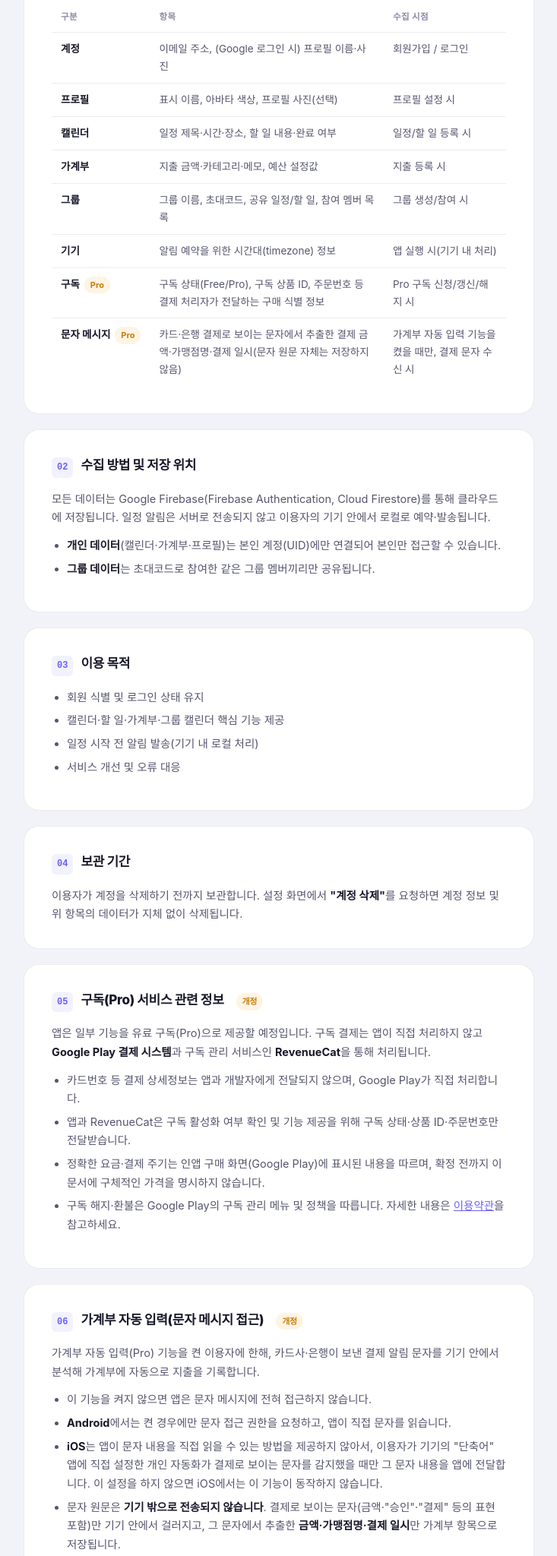
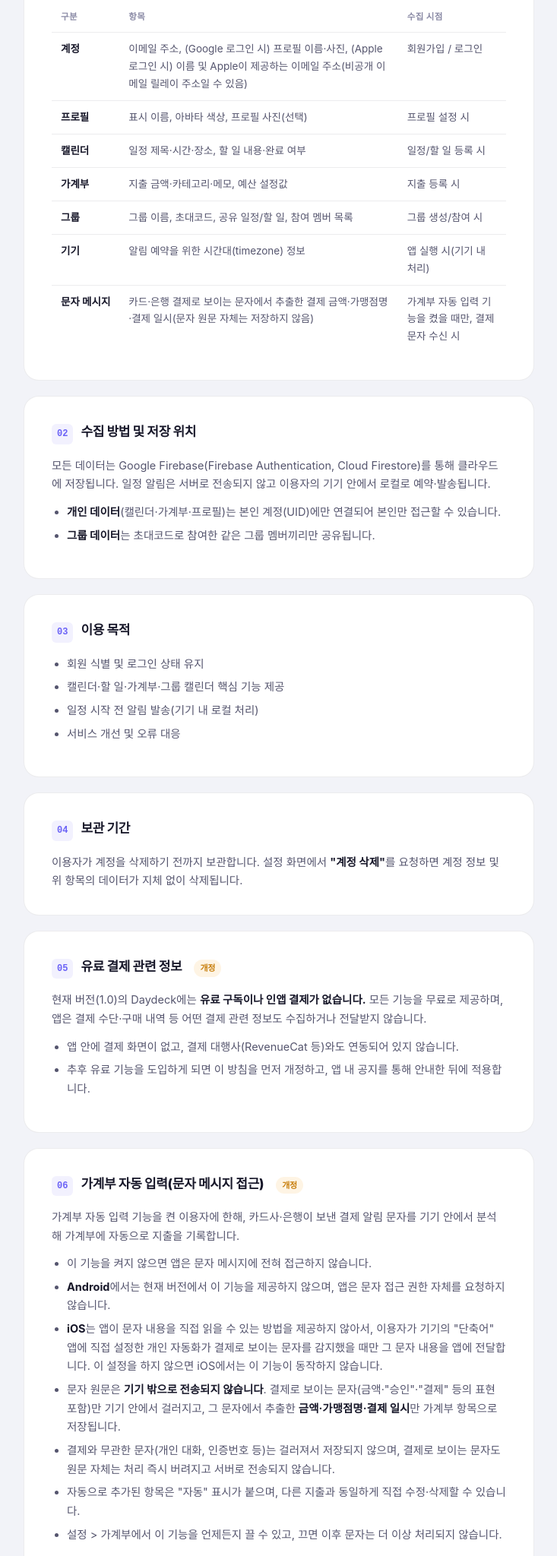
Before and after one commit to junnuu9-wq/daydeck-legal, a plain HTML site: page privacy_policy.html in a window 1280 px wide. Shown: the part 486-2534 px from the top of the page at 76% size, without its empty margins (273-1006 px from the left). Drawn offline with Linux system fonts and the light colour scheme.

Commit message:
docs: 현재 버전에 없는 유료 구독 조항 삭제, Apple 로그인 항목 추가
v1.0은 인앱 결제가 없는데 방침·약관에는 자동 갱신 구독과 환불 정책이
상세히 적혀 있었다. 그것도 iOS 앱 심사에 제출하는 문서에서 결제를
전부 Google Play 기준으로 설명하고 있어, 심사자가 URL을 열어봤을 때
앱 실제 동작과 문서가 어긋나는 상태였다.

- 개인정보처리방침: 수집 항목의 "구독" 행과 수탁업체의 Google Play
  결제·RevenueCat 삭제. 대신 실제로 쓰고 있으면서 누락돼 있던
  Apple 로그인을 추가하고, Apple 비공개 이메일 릴레이 가능성을 명시.
- 이용약관: 유료 구독 장을 "현재 버전은 전부 무료"로 교체하되,
  향후 유료화 시 사전 고지한다는 약속은 남겨둠.

문자 자동 입력 조항은 유지했다. iOS 단축어 방식은 v1.0에도 실제로
동작하는 기능이라 지우면 오히려 방침이 부정확해진다. 다만 안드로이드는
RECEIVE_SMS 권한을 뺐으므로 "현재 미제공"으로 정정.

```diff
--- a/privacy_policy.html
+++ b/privacy_policy.html
@@ -242,14 +242,13 @@
     <h2><span class="num">01</span> 수집하는 개인정보 항목</h2>
     <table>
       <tr><th>구분</th><th>항목</th><th>수집 시점</th></tr>
-      <tr><td class="k">계정</td><td>이메일 주소, (Google 로그인 시) 프로필 이름·사진</td><td>회원가입 / 로그인</td></tr>
+      <tr><td class="k">계정</td><td>이메일 주소, (Google 로그인 시) 프로필 이름·사진, (Apple 로그인 시) 이름 및 Apple이 제공하는 이메일 주소(비공개 이메일 릴레이 주소일 수 있음)</td><td>회원가입 / 로그인</td></tr>
       <tr><td class="k">프로필</td><td>표시 이름, 아바타 색상, 프로필 사진(선택)</td><td>프로필 설정 시</td></tr>
       <tr><td class="k">캘린더</td><td>일정 제목·시간·장소, 할 일 내용·완료 여부</td><td>일정/할 일 등록 시</td></tr>
       <tr><td class="k">가계부</td><td>지출 금액·카테고리·메모, 예산 설정값</td><td>지출 등록 시</td></tr>
       <tr><td class="k">그룹</td><td>그룹 이름, 초대코드, 공유 일정/할 일, 참여 멤버 목록</td><td>그룹 생성/참여 시</td></tr>
       <tr><td class="k">기기</td><td>알림 예약을 위한 시간대(timezone) 정보</td><td>앱 실행 시(기기 내 처리)</td></tr>
-      <tr><td class="k">구독<span class="tag">Pro</span></td><td>구독 상태(Free/Pro), 구독 상품 ID, 주문번호 등 결제 처리자가 전달하는 구매 식별 정보</td><td>Pro 구독 신청/갱신/해지 시</td></tr>
-      <tr><td class="k">문자 메시지<span class="tag">Pro</span></td><td>카드·은행 결제로 보이는 문자에서 추출한 결제 금액·가맹점명·결제 일시(문자 원문 자체는 저장하지 않음)</td><td>가계부 자동 입력 기능을 켰을 때만, 결제 문자 수신 시</td></tr>
+      <tr><td class="k">문자 메시지</td><td>카드·은행 결제로 보이는 문자에서 추출한 결제 금액·가맹점명·결제 일시(문자 원문 자체는 저장하지 않음)</td><td>가계부 자동 입력 기능을 켰을 때만, 결제 문자 수신 시</td></tr>
     </table>
   </div>
 
@@ -278,22 +277,20 @@
   </div>
 
   <div class="card">
-    <h2><span class="num">05</span> 구독(Pro) 서비스 관련 정보<span class="tag">개정</span></h2>
-    <p>앱은 일부 기능을 유료 구독(Pro)으로 제공할 예정입니다. 구독 결제는 앱이 직접 처리하지 않고 <b style="color:var(--text)">Google Play 결제 시스템</b>과 구독 관리 서비스인 <b style="color:var(--text)">RevenueCat</b>을 통해 처리됩니다.</p>
+    <h2><span class="num">05</span> 유료 결제 관련 정보<span class="tag">개정</span></h2>
+    <p>현재 버전(1.0)의 Daydeck에는 <b style="color:var(--text)">유료 구독이나 인앱 결제가 없습니다.</b> 모든 기능을 무료로 제공하며, 앱은 결제 수단·구매 내역 등 어떤 결제 관련 정보도 수집하거나 전달받지 않습니다.</p>
     <ul>
-      <li>카드번호 등 결제 상세정보는 앱과 개발자에게 전달되지 않으며, Google Play가 직접 처리합니다.</li>
-      <li>앱과 RevenueCat은 구독 활성화 여부 확인 및 기능 제공을 위해 구독 상태·상품 ID·주문번호만 전달받습니다.</li>
-      <li>정확한 요금·결제 주기는 인앱 구매 화면(Google Play)에 표시된 내용을 따르며, 확정 전까지 이 문서에 구체적인 가격을 명시하지 않습니다.</li>
-      <li>구독 해지·환불은 Google Play의 구독 관리 메뉴 및 정책을 따릅니다. 자세한 내용은 <a href="terms_of_service.html" style="color:var(--purple)">이용약관</a>을 참고하세요.</li>
+      <li>앱 안에 결제 화면이 없고, 결제 대행사(RevenueCat 등)와도 연동되어 있지 않습니다.</li>
+      <li>추후 유료 기능을 도입하게 되면 이 방침을 먼저 개정하고, 앱 내 공지를 통해 안내한 뒤에 적용합니다.</li>
     </ul>
   </div>
 
   <div class="card">
     <h2><span class="num">06</span> 가계부 자동 입력(문자 메시지 접근)<span class="tag">개정</span></h2>
-    <p>가계부 자동 입력(Pro) 기능을 켠 이용자에 한해, 카드사·은행이 보낸 결제 알림 문자를 기기 안에서 분석해 가계부에 자동으로 지출을 기록합니다.</p>
+    <p>가계부 자동 입력 기능을 켠 이용자에 한해, 카드사·은행이 보낸 결제 알림 문자를 기기 안에서 분석해 가계부에 자동으로 지출을 기록합니다.</p>
     <ul>
       <li>이 기능을 켜지 않으면 앱은 문자 메시지에 전혀 접근하지 않습니다.</li>
-      <li><b style="color:var(--text)">Android</b>에서는 켠 경우에만 문자 접근 권한을 요청하고, 앱이 직접 문자를 읽습니다.</li>
+      <li><b style="color:var(--text)">Android</b>에서는 현재 버전에서 이 기능을 제공하지 않으며, 앱은 문자 접근 권한 자체를 요청하지 않습니다.</li>
       <li><b style="color:var(--text)">iOS</b>는 앱이 문자 내용을 직접 읽을 수 있는 방법을 제공하지 않아서, 이용자가 기기의 "단축어" 앱에 직접 설정한 개인 자동화가 결제로 보이는 문자를 감지했을 때만 그 문자 내용을 앱에 전달합니다. 이 설정을 하지 않으면 iOS에서는 이 기능이 동작하지 않습니다.</li>
       <li>문자 원문은 <b style="color:var(--text)">기기 밖으로 전송되지 않습니다</b>. 결제로 보이는 문자(금액·"승인"·"결제" 등의 표현 포함)만 기기 안에서 걸러지고, 그 문자에서 추출한 <b style="color:var(--text)">금액·가맹점명·결제 일시</b>만 가계부 항목으로 저장됩니다.</li>
       <li>결제와 무관한 문자(개인 대화, 인증번호 등)는 걸러져서 저장되지 않으며, 결제로 보이는 문자도 원문 자체는 처리 즉시 버려지고 서버로 전송되지 않습니다.</li>
@@ -309,8 +306,7 @@
       <tr><th>수탁업체</th><th>위탁 업무</th></tr>
       <tr><td class="k">Google Firebase</td><td>계정 인증, 데이터베이스 저장</td></tr>
       <tr><td class="k">Google Sign-In</td><td>Google 계정을 통한 로그인(선택 시)</td></tr>
-      <tr><td class="k">Google Play 결제 시스템<span class="tag">Pro</span></td><td>Pro 구독 결제 처리(카드 정보 등은 앱에 전달되지 않음)</td></tr>
-      <tr><td class="k">RevenueCat<span class="tag">Pro</span></td><td>구독 상태 확인 및 관리</td></tr>
+      <tr><td class="k">Apple 로그인</td><td>Apple 계정을 통한 로그인(선택 시)</td></tr>
     </table>
   </div>
 
@@ -340,7 +336,7 @@
     </div>
   </div>
 
-  <footer>이 방침은 2026년 8월 21일부터 적용되며, 2026년 9월 1일 구독(Pro) 서비스 관련 조항이, 2026년 9월 4일 가계부 자동 입력(문자 메시지 접근) 관련 조항이 추가되었습니다. 내용 변경 시 앱 내 공지를 통해 안내합니다.</footer>
+  <footer>이 방침은 2026년 8월 21일부터 적용되며, 2026년 9월 4일 가계부 자동 입력(문자 메시지 접근) 관련 조항이 추가되었습니다. 2026년 9월 8일 개정으로 Apple 로그인 관련 항목이 추가되고, 현재 버전에 존재하지 않는 유료 구독 관련 조항이 삭제되었습니다. 내용 변경 시 앱 내 공지를 통해 안내합니다.</footer>
 </div>
 </body>
 </html>
```
Also changed, not shown: terms_of_service.html (+7 -14 lines).
